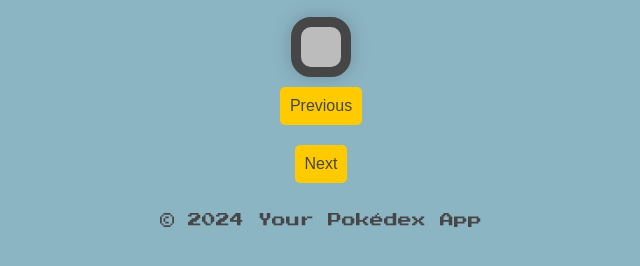
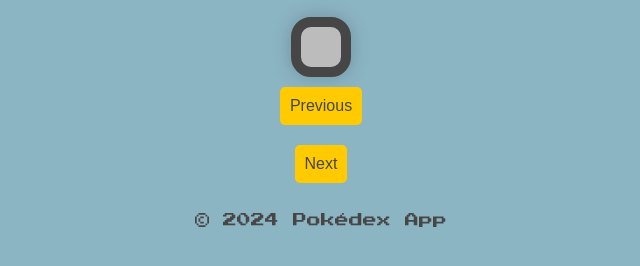
Before and after one commit to e-rabello/pokedex, a plain HTML site: page index.html in a window 1280 px wide. Shown: the part 306-572 px from the top of the page, without its empty margins (319-959 px from the left). Drawn offline with Linux system fonts and the light colour scheme; no server answers.

Commit message:
Update index.html

```diff
--- a/index.html
+++ b/index.html
@@ -13,7 +13,7 @@
 <div id="pokedex"></div>
 <button id="prev-button">Previous</button>
 <button id="next-button">Next</button>
-<div id="pokedex-footer">© 2024 Your Pokédex App</div>
+<div id="pokedex-footer">© 2024 Pokédex App</div>
 
 <script src="app.js"></script>
 
```
